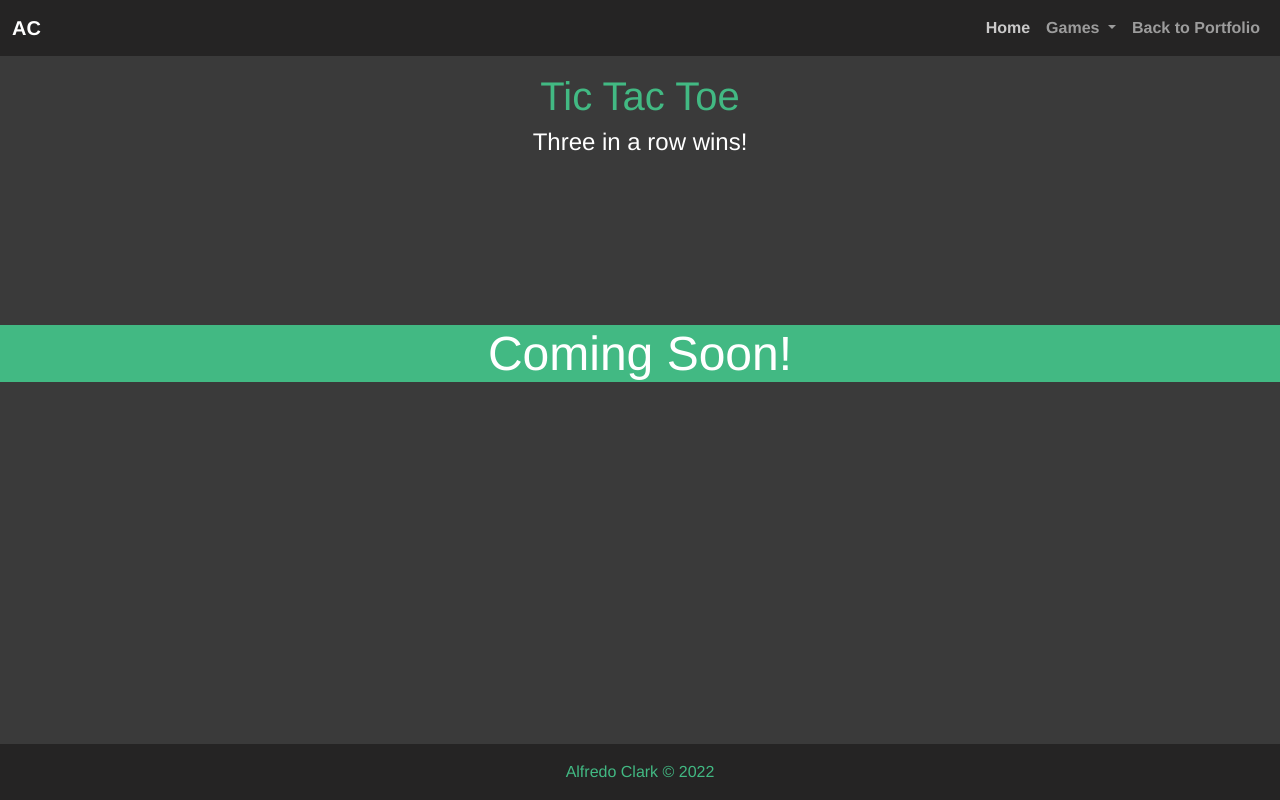
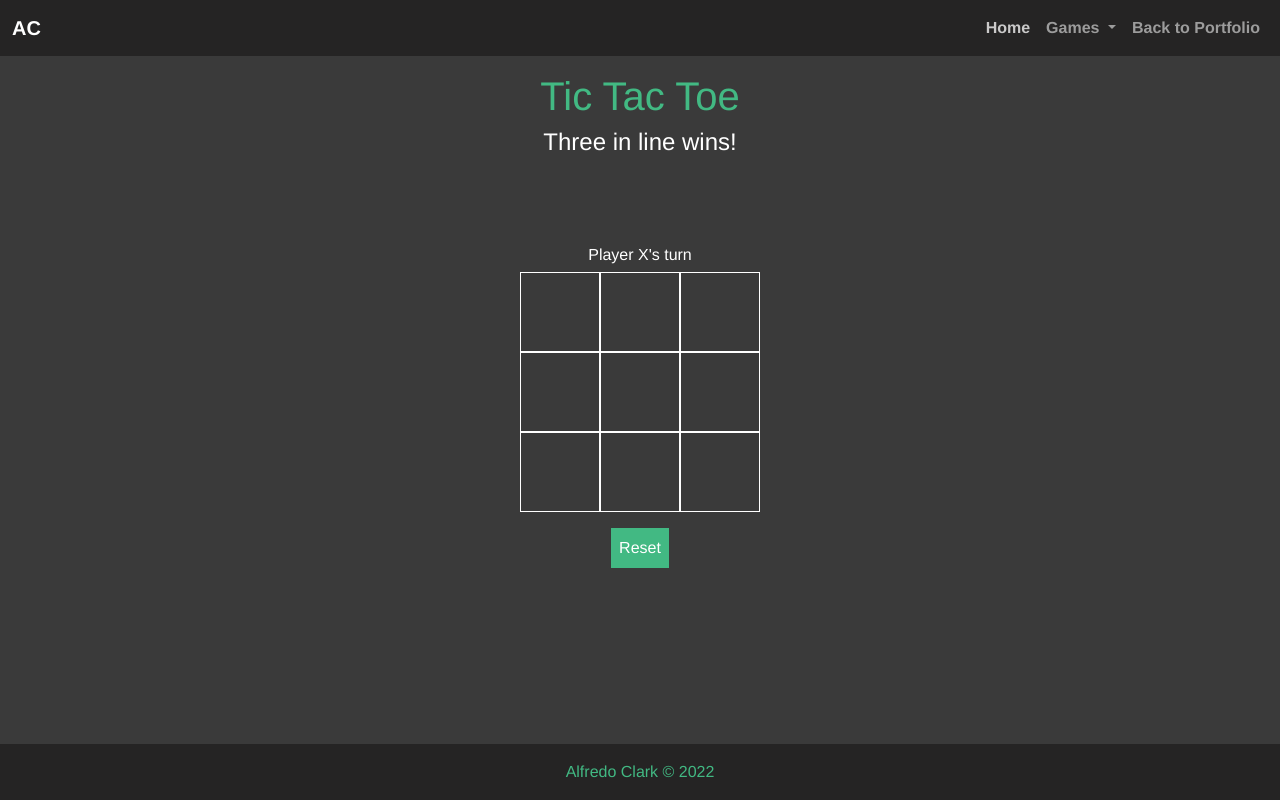
Before and after one commit to alfclark/game-zone, a Vue app: page /tic-tac-toe in a window 1280 px wide. Built offline with nearby package versions, Linux system fonts and the light colour scheme.

Commit message:
Tic Tac Toe game launched

```diff
--- a/src/components/tic-tac-toe/GameComponent.vue
+++ b/src/components/tic-tac-toe/GameComponent.vue
@@ -2,50 +2,80 @@
   <div class="game-container">
     <div class="header">
       <h1 class="title">Tic Tac Toe</h1>
-      <h2>Three in a row wins!</h2>
-      <!--  <button :class="btnStatus" @click="startGame">Start Game</button> -->
+      <h2>Three in line wins!</h2>
+      <span class="move" :class="showResult">{{ result }}</span>
     </div>
-    <!-- <div class="game-area" :class="gameStart">
-      <span class="move">It is: {{ turn }}'s turn</span>
-      <div id="board" class="board">
-        <div class="tile"></div>
-        <div class="tile"></div>
-        <div class="tile"></div>
-        <div class="tile"></div>
-        <div class="tile"></div>
-        <div class="tile"></div>
-        <div class="tile"></div>
-        <div class="tile"></div>
-        <div class="tile"></div>
+    <main class="board">
+      <h3 class="move">Player {{ player }}'s turn</h3>
+
+      <div class="column">
+        <div v-for="(row, x) in board" :key="x" class="flex">
+          <div
+            class="tile"
+            v-for="(cell, y) in row"
+            :key="y"
+            @click="MakeMove(x, y)"
+          >
+            {{ cell === "X" ? "X" : cell === "O" ? "O" : "" }}
+          </div>
+        </div>
       </div>
-      <div class="controls">
-        <button class="reset" @click="reset">Reset</button>
+
+      <div class="text-center">
+        <button @click="ResetGame" class="reset">Reset</button>
       </div>
-    </div>
+    </main>
   </div>
-  <div class="restart" :class="gameStatus">
+  <div class="restart" v-if="winner" :class="gameStatus">
     <div class="message">
       <h1 class="status">Winner is: {{ winner }}</h1>
       <h2 class="winner"></h2>
-      <button @click="restart">Restart Game</button>
-    </div> -->
+      <button @click="ResetGame">Restart Game</button>
+    </div>
   </div>
 </template>
 
-<script>
-export default {
-  data() {
-    return {
-      gameStart: "",
-      btnStatus: "",
-    };
-  },
-  methods: {
-    startGame() {
-      this.gameStart = "show";
-      this.btnStatus = "hide";
-    },
-  },
+<script setup>
+import { ref, computed } from "vue";
+const player = ref("X");
+const board = ref([
+  ["", "", ""],
+  ["", "", ""],
+  ["", "", ""],
+]);
+const CalculateWinner = (board) => {
+  const lines = [
+    [0, 1, 2],
+    [3, 4, 5],
+    [6, 7, 8],
+    [0, 3, 6],
+    [1, 4, 7],
+    [2, 5, 8],
+    [0, 4, 8],
+    [2, 4, 6],
+  ];
+  for (let i = 0; i < lines.length; i++) {
+    const [a, b, c] = lines[i];
+    if (board[a] && board[a] === board[b] && board[a] === board[c]) {
+      return board[a];
+    }
+  }
+  return null;
+};
+const winner = computed(() => CalculateWinner(board.value.flat()));
+const MakeMove = (x, y) => {
+  if (winner.value) return;
+  if (board.value[x][y]) return;
+  board.value[x][y] = player.value;
+  player.value = player.value === "X" ? "O" : "X";
+};
+const ResetGame = () => {
+  board.value = [
+    ["", "", ""],
+    ["", "", ""],
+    ["", "", ""],
+  ];
+  player.value = "X";
 };
 </script>
 
@@ -58,14 +88,7 @@ h2 {
   color: white;
   font-size: 1.5rem;
 }
-.header button {
-  margin: 1rem;
-  border: none;
-  padding: 0.5rem;
-  color: white;
-  background-color: var(--green);
-  animation: heartbeat 4s infinite;
-}
+
 .reset {
   margin: 1rem;
   border: none;
@@ -73,14 +96,12 @@ h2 {
   color: white;
   background-color: var(--green);
 }
-.header button:hover,
+
 .reset:hover {
   background-color: var(--dark);
   transition: 0.3s;
 }
-.hide {
-  display: none;
-}
+
 .move {
   color: white;
   font-size: 1rem;
@@ -92,31 +113,29 @@ h2 {
   gap: 5rem;
   margin: 1rem 0;
 }
-.game-area {
-  display: none;
+
+.column {
+  display: flex;
   align-items: center;
   justify-content: center;
 }
-.show {
+.row {
   display: flex;
-  flex-direction: column;
-}
-.board {
-  margin: 0 auto;
-  display: grid;
-  grid-template-columns: 33% 33% 33%;
-  grid-template-rows: 33% 33% 33%;
-  max-width: 300px;
 }
 .tile {
   border: 1px solid white;
-  min-width: 100px;
-  min-height: 100px;
+  width: 5rem;
+  height: 5rem;
   display: flex;
   justify-content: center;
   align-items: center;
-  font-size: 50px;
+  font-size: 40px;
   cursor: pointer;
+  color: white;
+}
+.tile:hover {
+  background-color: grey;
+  transition: 0.4s;
 }
 .playerX {
   color: var(--green);
@@ -124,13 +143,7 @@ h2 {
 .playerY {
   color: var(--red);
 }
-.controls {
-  display: flex;
-  flex-direction: row;
-  justify-content: center;
-  align-items: center;
-  margin-top: 1em;
-}
+
 .restart {
   z-index: 4;
   position: absolute;
@@ -138,15 +151,12 @@ h2 {
   left: 0;
   background: rgba(32, 32, 32, 0.831);
   color: var(--green);
+  display: flex;
   width: 100%;
   height: 100%;
-  display: none;
   flex-direction: column;
   align-items: center;
   justify-content: center;
-}
-.finished {
-  display: flex;
 }
 
 .message {
@@ -155,10 +165,6 @@ h2 {
   padding: 70px;
   align-items: center;
   justify-content: center;
-}
-
-.restart h2 {
-  animation: heartbeat 2s ease 0s infinite normal forwards;
 }
 
 .restart button {
--- a/src/views/TicTacToe.vue
+++ b/src/views/TicTacToe.vue
@@ -1,16 +1,13 @@
 <template>
   <Game />
-  <ComingSoon />
 </template>
 
 <script>
 import Game from "@/components/tic-tac-toe/GameComponent.vue";
-import ComingSoon from "@/components/ComingSoon.vue";
 
 export default {
   components: {
     Game,
-    ComingSoon,
   },
 };
 </script>
```
